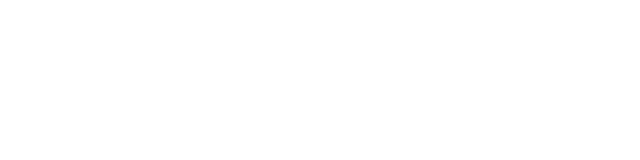
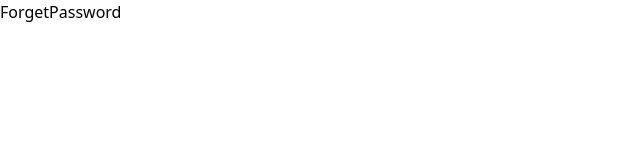
Before and after one commit to Muneeba2001/Attendance-, a React (Vite) app in the folder FrontEnd/MarkIn/: page /ForgetPassword in a window 1280 px wide. Before the commit this address had no page. Shown: the top 160 px of the page, without its empty margins (0-640 px from the left). Built offline with nearby package versions, Linux system fonts and the light colour scheme.

Commit message:
Forget Password integration!

```diff
--- a/FrontEnd/MarkIn/src/App.jsx
+++ b/FrontEnd/MarkIn/src/App.jsx
@@ -3,17 +3,19 @@ import { Route,Routes } from "react-router-dom";
 import LogIn from "./Pages/Login";
 import UserAuth from "./Pages/UserAuth";
 import Register from "./Pages/Register"
+import ForgetPassword from "./Pages/ForgetPassword";
 
 function App() {
   return (
     <>
 
-      {/* <LogIn/> */}
+
       <Routes>
         <Route path="/UserAuth" element = {<UserAuth/>}>
           <Route path="Register" element = {<Register/>} />
           <Route path="Login" element = {<LogIn/>}/>
-        </Route>
+          </Route>
+          <Route path="/ForgetPassword" element = {<ForgetPassword/>}/>
       </Routes>
     </>
   );
--- /dev/null
+++ b/FrontEnd/MarkIn/src/Pages/ForgetPassword.jsx
@@ -0,0 +1,9 @@
+import React from 'react'
+
+const ForgetPassword = () => {
+  return (
+    <div>ForgetPassword</div>
+  )
+}
+
+export default ForgetPassword
--- a/FrontEnd/MarkIn/src/Pages/Login.jsx
+++ b/FrontEnd/MarkIn/src/Pages/Login.jsx
@@ -3,6 +3,8 @@ import React from "react";
 import { FaEnvelope, FaLock } from "react-icons/fa"; // Import the icons you want to use
 
 import { LoginSchema } from "../schema/form/Login";
+import { NavLink, Outlet } from "react-router-dom";
+import ForgetPassword from "./ForgetPassword";
 
 // Initial values for the form
 const initialValues = {
@@ -22,6 +24,7 @@ const LogIn = () => {
 
   return (
     <>
+
       <div className="container min-h-screen flex justify-center items-center p-4">
         <div className="form flex flex-col justify-center items-center min-h-[450px] bg-white shadow-2xl rounded-lg w-96 max-w-md p-4">
           <h1 className="text-2xl text-center p-2 font-bold hover:underline mb-5">
@@ -66,7 +69,9 @@ const LogIn = () => {
                 <input type="checkbox" id="remember" className="mr-2" />
                 <span className="text-sm text-gray-700">Remember me</span>
               </div>
-              <span className="text-[13px] text-gray-700 cursor-pointer">Forget Password?</span>
+              <span className="text-[13px] text-gray-700 cursor-pointer"><NavLink to="/ForgetPassword">
+              Forget Password?
+                </NavLink></span>
             </div>
             <br />
             <button
```
